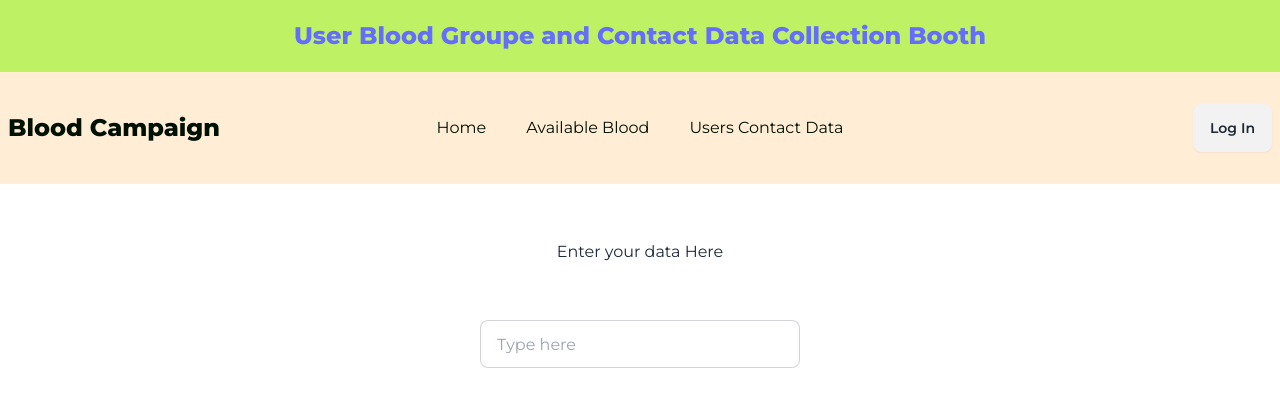
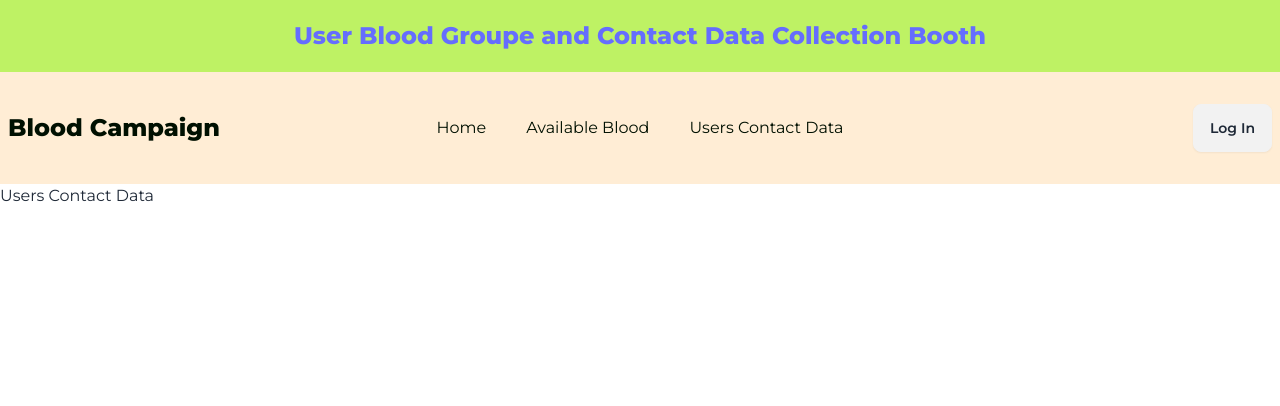
Before and after one commit to mdselimme/Blood-Doner-Data-Collection-Crud-Frontend-React, a React (Vite) app: page /userscontactdata in a window 1280 px wide. Shown: the top 406 px of the page. Built offline with nearby package versions, Linux system fonts and the light colour scheme.

Commit message:
add-routes

```diff
--- /dev/null
+++ b/src/Components/Pages/AvailableBlood/AvailableBlood.jsx
@@ -0,0 +1,9 @@
+const AvailableBlood = () => {
+  return (
+    <div>
+      <h1>Availabe Blood</h1>
+    </div>
+  );
+};
+
+export default AvailableBlood;
--- /dev/null
+++ b/src/Components/Pages/NotFound/NotFound.jsx
@@ -0,0 +1,12 @@
+import { Link } from "react-router";
+
+const NotFound = () => {
+  return (
+    <div>
+      <h1>Not found</h1>
+      <Link to={"/"}>Go to Home</Link>
+    </div>
+  );
+};
+
+export default NotFound;
--- /dev/null
+++ b/src/Components/Pages/UsersContactData/UsersContactData.jsx
@@ -0,0 +1,9 @@
+const UsersContactData = () => {
+  return (
+    <div>
+      <h1>Users Contact Data</h1>
+    </div>
+  );
+};
+
+export default UsersContactData;
--- a/src/main.jsx
+++ b/src/main.jsx
@@ -4,6 +4,9 @@ import "./index.css";
 import Root from "./Components/Shared/Root/Root.jsx";
 import { BrowserRouter, Route, Routes } from "react-router";
 import Home from "./Components/Home/Home.jsx";
+import AvailableBlood from "./Components/Pages/AvailableBlood/AvailableBlood.jsx";
+import UsersContactData from "./Components/Pages/UsersContactData/UsersContactData.jsx";
+import NotFound from "./Components/Pages/NotFound/NotFound.jsx";
 
 createRoot(document.getElementById("root")).render(
   <StrictMode>
@@ -11,9 +14,16 @@ createRoot(document.getElementById("root")).render(
       <Routes>
         <Route path="/" element={<Root></Root>}>
           <Route path="/" element={<Home></Home>}></Route>
-          <Route path="/availableblood" element={<Home></Home>}></Route>
-          <Route path="/userscontactdata" element={<Home></Home>}></Route>
+          <Route
+            path="/availableblood"
+            element={<AvailableBlood></AvailableBlood>}
+          ></Route>
+          <Route
+            path="/userscontactdata"
+            element={<UsersContactData></UsersContactData>}
+          ></Route>
         </Route>
+        <Route path="*" element={<NotFound></NotFound>}></Route>
       </Routes>
     </BrowserRouter>
   </StrictMode>
```
